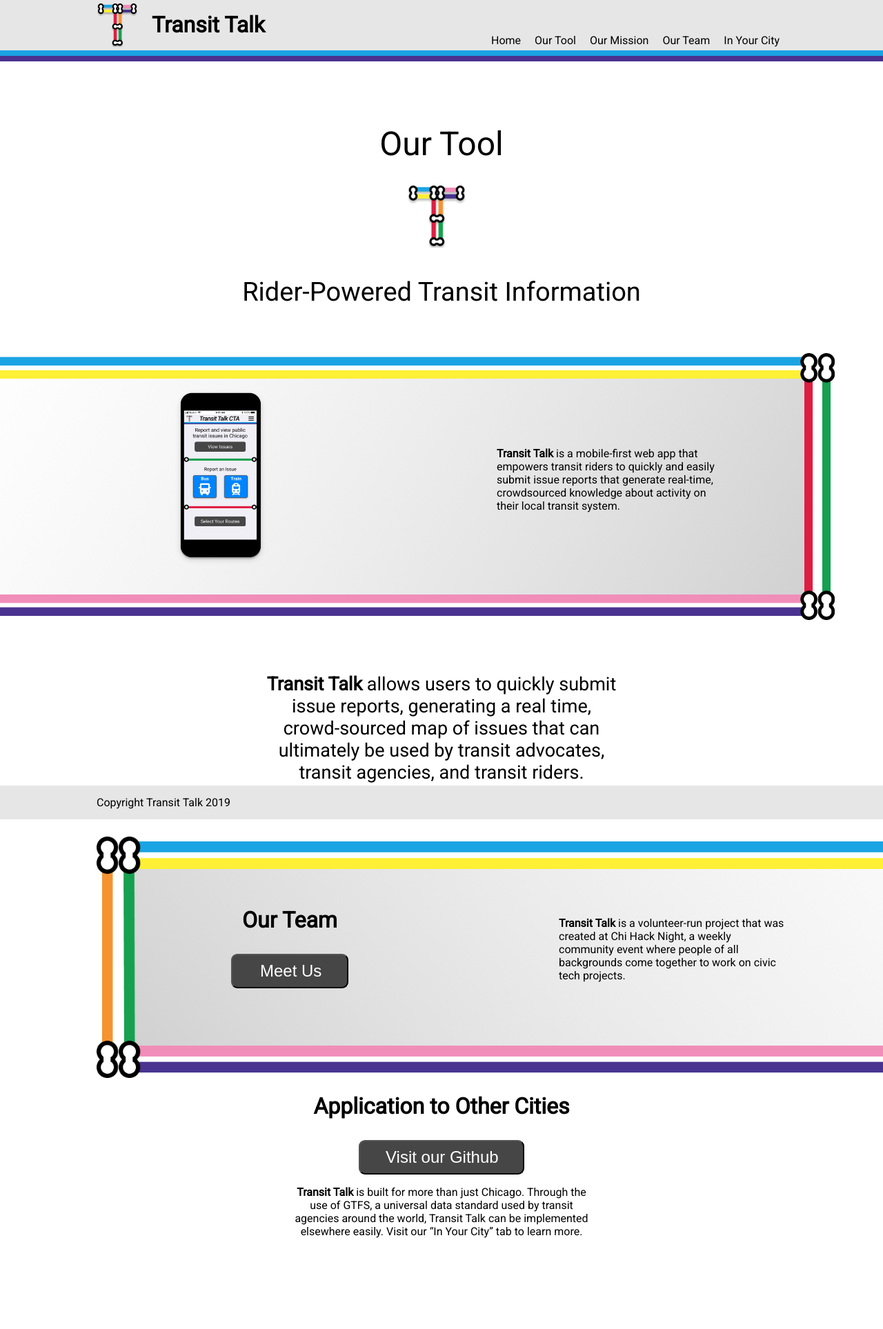
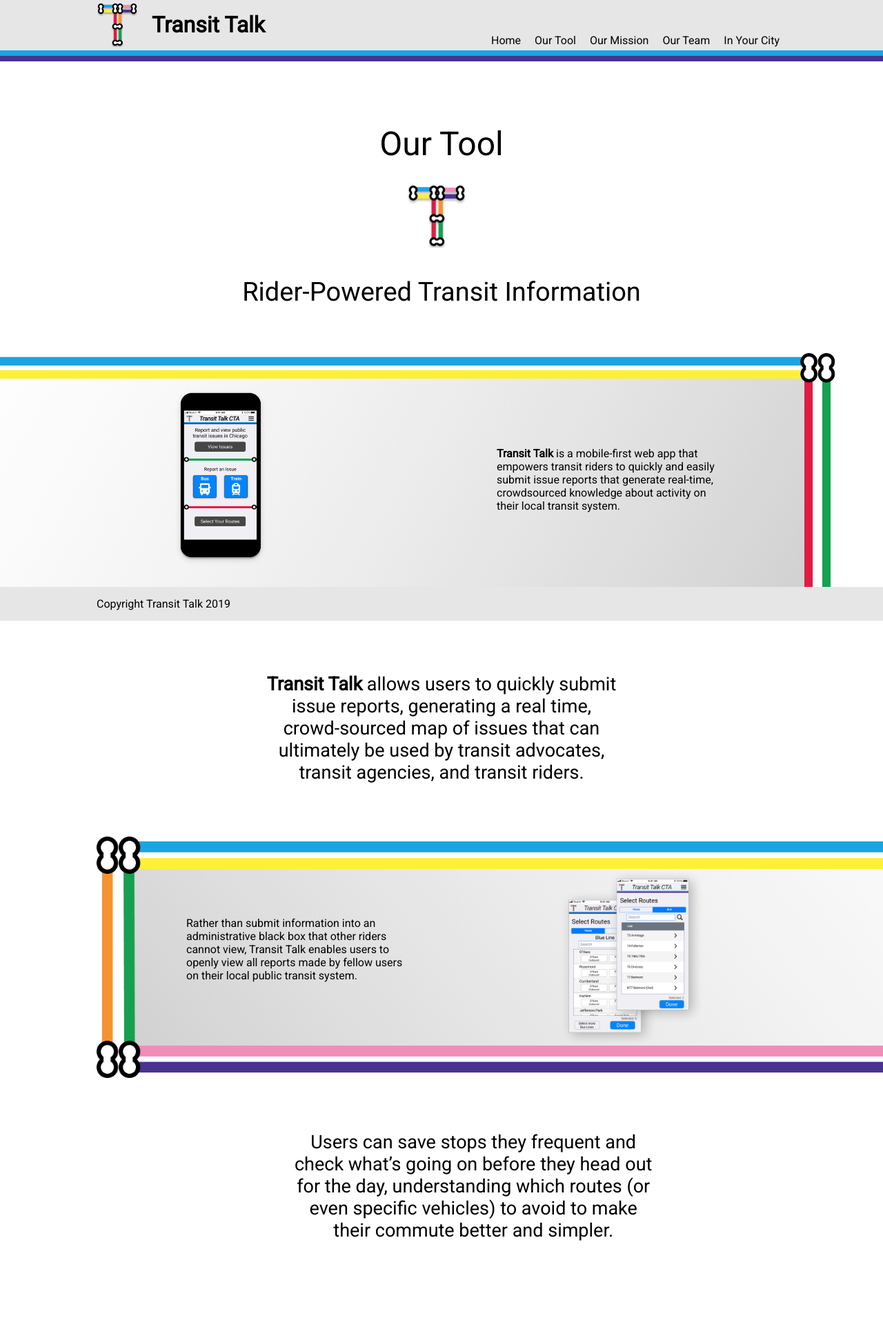
Before and after one commit to TransitTalk/CaravanTransit.github.io, a Jekyll site: the page built from tool.html, in a window 1280 px wide. Shown: the whole page at 69% size. Built offline with Jekyll 4.4.1, drawn with Linux system fonts in a browser that asks for light colours; before the commit the page ends 1845 px from its top, so only the background shows below that.

Commit message:
finished tool page

```diff
--- a/_sass/main.scss
+++ b/_sass/main.scss
@@ -176,6 +176,13 @@
     text-align: center;
     transform: translate(140px, 80px);
   }
+  .p-left {
+    display: inline-block;
+    height: 100px;
+    float: left;
+    width: 330px;
+    margin: 100px 0px 0px 130px;
+  }
   .p-right {
     display: inline-block;
     height: 100px;
@@ -231,6 +238,13 @@
   //   margin-left: auto;
   //   margin-right: auto;
   // }
+  .p-center {
+    width: 121%;
+    text-align: center;
+    margin: auto;
+    font-size: 27px;
+    padding: 50px 0px 100px 0px;
+  }
   .btn-github {
     width: 240px;
     margin-top: 30px;
--- a/_sass/partials/_footer.scss
+++ b/_sass/partials/_footer.scss
@@ -1,10 +1,12 @@
 footer {
-    position: absolute;
     //bottom: 0;
     width: 100%;
     box-sizing: border-box;
     padding: 15px;
     background-color: $grey;
+    position: fixed;
+    left: 0;
+    bottom: 0;
 
     .footer-inner { @extend %content-width; }
 }
--- a/tool.html
+++ b/tool.html
@@ -11,8 +11,7 @@
 </div>
 <div class="section-1 bkgd-1">
   <div class="h1-left">
-    <img src="/assets/images/tool-screen-1.png" style="    margin: -70px -160px 0px 0px;height: 260px;
-">
+    <img src="/assets/images/tool-screen-1.png" style="    margin: -70px -160px 0px 0px;height: 260px;">
   </div>
   <div class="tool-p-right">
     <p><b>Transit Talk</b> is a mobile-first web app that empowers transit riders to quickly and easily submit issue reports that generate real-time, crowdsourced knowledge about activity on their local transit system.
@@ -25,18 +24,16 @@
     <p><b>Transit Talk</b> allows users to quickly submit issue reports, generating a real time, crowd-sourced map of issues that can ultimately be used by transit advocates, transit agencies, and transit riders. </p>
 </div>
 <div class="section-3 bkgd-2">
-  <div class="h1-left">
-    <h1> Our Team </h1>
-    <button onclick='location.href="team.html"'type="button" class="btn btn-team">Meet Us</button>
+  <div class="p-left">
+    <p>Rather than submit information into an administrative black box that other riders cannot view, Transit Talk enables users to openly view all reports made by fellow users on their local public transit system.<p>
+
   </div>
   <div class="p-right">
-    <p><b>Transit Talk</b> is a volunteer-run project that was created at Chi Hack Night, a weekly community event where people of all backgrounds come together to work on civic tech projects.
-    </p>
+    <img src="/assets/images/tool-screen-2.png" style="margin-top:-54px;height: 260px;">
   </div>
 </div>
 <div class="section-4">
-  <h1> Application to Other Cities </h1>
-  <button type="button" class="btn btn-github">Visit our Github</button>
-  <p> <b>Transit Talk</b> is built for more than just Chicago. Through the use of GTFS, a universal data standard used by transit agencies around the world, Transit Talk can be implemented elsewhere easily. Visit our “In Your City” tab to learn more.
-  </p>
+  <div class="p-center">
+    <p> Users can save stops they frequent and check what’s going on before they head out for the day, understanding which routes (or even specific vehicles) to avoid to make their commute better and simpler.</p>
+  </div>
 </div>
```
Also changed, not shown: assets/images/tool-screen-2.png (added).
